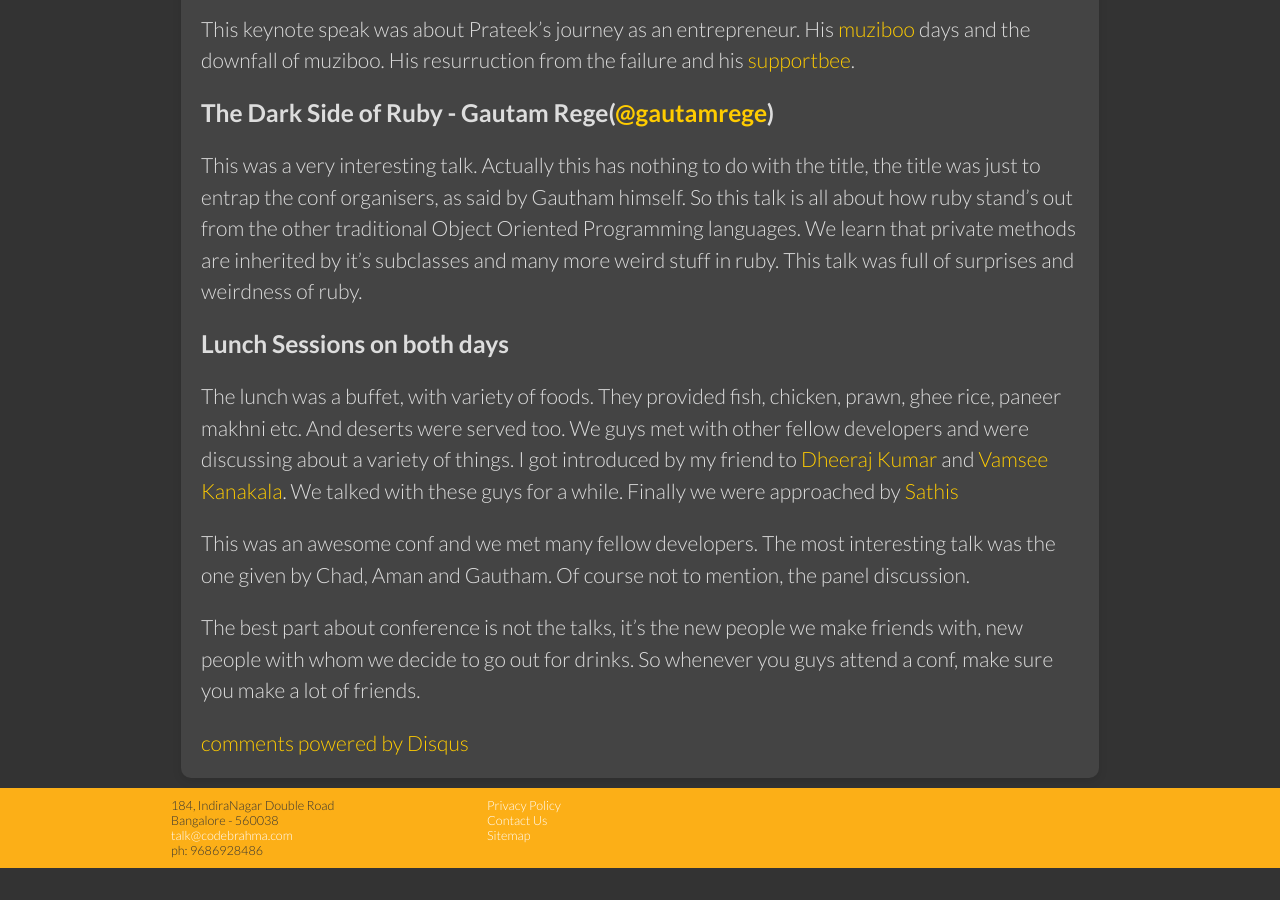
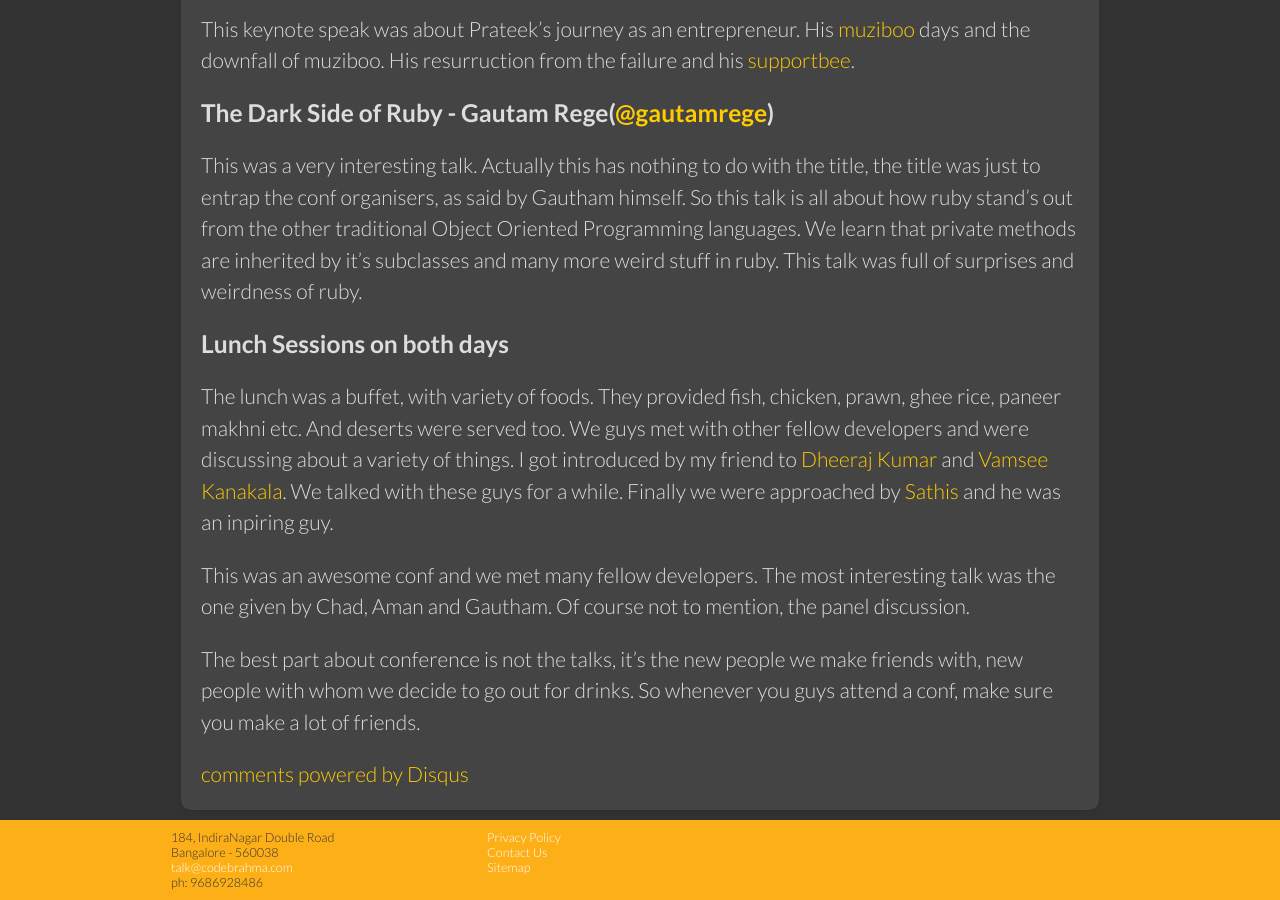
Before and after one commit to Codebrahma/codebrahma.github.io, a Jekyll site: the page built from _posts/2014-01-05-experience-in-the-gcrc-2014.markdown, in a window 1280 px wide and 900 px high, scrolled down 2510 px. Built offline with Jekyll 4.4.1, drawn with Linux system fonts in a browser that asks for light colours; some web fonts are replaced; a script that is not in the unit is left out; comment, search, counter and statistics services are not loaded; before the commit the page ends 3378 px from its top, so only the background shows below that.

Commit message:
corrected a small thing

```diff
--- a/_posts/2014-01-05-experience-in-the-gcrc-2014.markdown
+++ b/_posts/2014-01-05-experience-in-the-gcrc-2014.markdown
@@ -66,7 +66,7 @@
 
 ### Lunch Sessions on both days
 
-The lunch was a buffet, with variety of foods. They provided fish, chicken, prawn, ghee rice, paneer makhni etc. And deserts were served too. We guys met with other fellow developers and were discussing about a variety of things. I got introduced by my friend to [Dheeraj Kumar](https://twitter.com/codepodu "Dheeraj's twitter profile") and [Vamsee Kanakala](https://twitter.com/vamsee "Vamsee's twitter profile"). We talked with these guys for a while. Finally we were approached by [Sathis](https://twitter.com/satishperala "Sathis's twitter profile")
+The lunch was a buffet, with variety of foods. They provided fish, chicken, prawn, ghee rice, paneer makhni etc. And deserts were served too. We guys met with other fellow developers and were discussing about a variety of things. I got introduced by my friend to [Dheeraj Kumar](https://twitter.com/codepodu "Dheeraj's twitter profile") and [Vamsee Kanakala](https://twitter.com/vamsee "Vamsee's twitter profile"). We talked with these guys for a while. Finally we were approached by [Sathis](https://twitter.com/satishperala "Sathis's twitter profile") and he was an inpiring guy.
 
 This was an awesome conf and we met many fellow developers. The most interesting talk was the one given by Chad, Aman and Gautham. Of course not to mention, the panel discussion.
 
```
